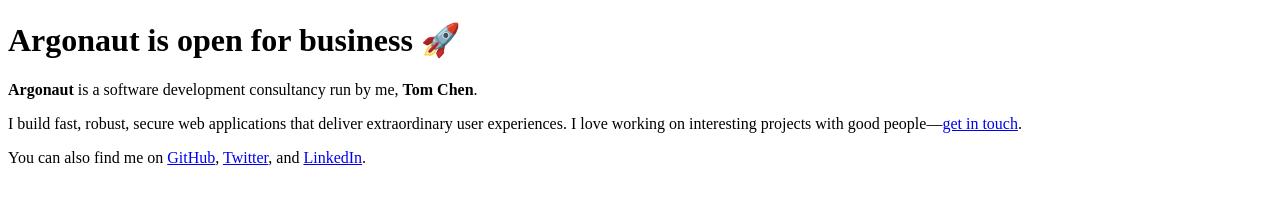
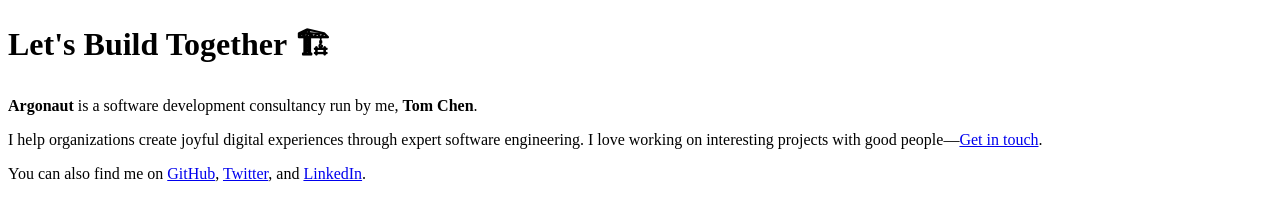
Before and after one commit to builtbyargonaut/website, a Gatsby site: page / in a window 1280 px wide. Built offline with nearby package versions, Linux system fonts and the light colour scheme; Gatsby itself is replaced by a stand-in of ours.

Commit message:
Update copy

```diff
--- a/src/layouts/index.js
+++ b/src/layouts/index.js
@@ -7,7 +7,7 @@
 
 const TemplateWrapper = ({ children }) => (
   <div>
-    <Helmet title="Argonaut — Web Application Development" />
+    <Helmet title="Argonaut — Joyful Digital Experiences. Expert Web Development." />
     {children()}
   </div>
 );
--- a/src/pages/index.js
+++ b/src/pages/index.js
@@ -2,16 +2,15 @@
 
 const IndexPage = () => (
   <div className="index">
-    <h1>Argonaut is open for business 🚀</h1>
+    <h1>Let's Build Together 🏗</h1>
     <p>
       <strong>Argonaut</strong> is a software development consultancy run by me,{" "}
       <strong>Tom Chen</strong>.
     </p>
     <p>
-      I build fast, robust, secure web applications that deliver extraordinary
-      user experiences. I love working on interesting projects with good people—<a href="mailto:tom@builtbyargonaut.com">
-        get in touch
-      </a>.
+      I help organizations create joyful digital experiences through expert
+      software engineering. I love working on interesting projects with good
+      people—<a href="mailto:tom@builtbyargonaut.com">Get in touch</a>.
     </p>
     <p>
       You can also find me on{" "}
```
